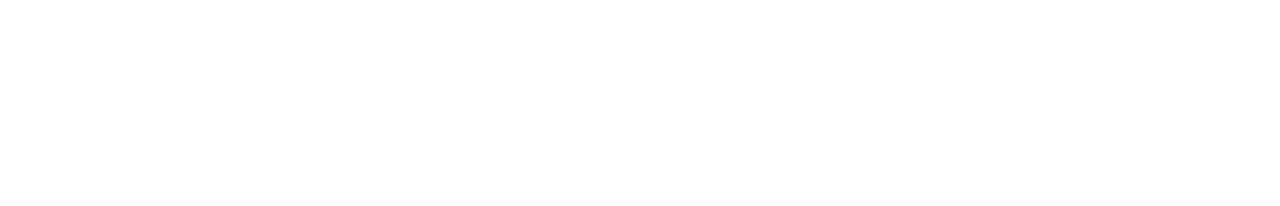
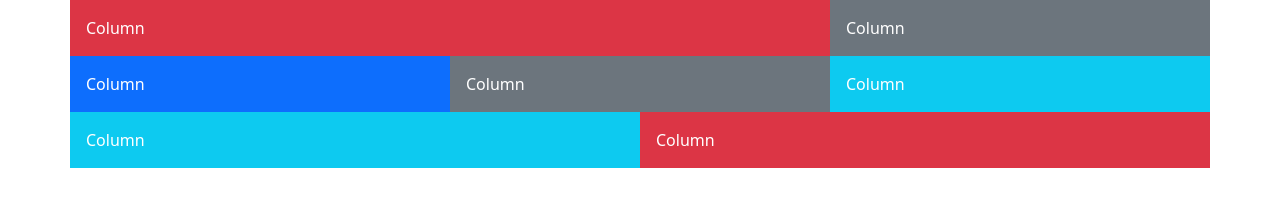
Before and after one commit to Zanirato/Bootstrap_Intro_JuliaZ, a plain HTML site: page ex2_sistema-grid/ex2.html in a window 1280 px wide. Drawn offline with nearby package versions, Linux system fonts and the light colour scheme.

Commit message:
Teste colunas

```diff
--- a/ex2_sistema-grid/ex2.html
+++ b/ex2_sistema-grid/ex2.html
@@ -8,8 +8,26 @@
 </head>
 <body>
 
+    <div class="container-xl">
+        <div class="row">
+            <div class="col-md-8 bg-danger text-white p-3">Column</div>
+            <div class="col-6 col-md-4 bg-secondary text-white p-3">Column</div>
+        </div>
+    </div>
+    <div class="container-xl">
+        <div class="row">
+            <div class="col-6 col-md-4 bg-primary text-white p-3">Column</div>
+            <div class="col-6 col-md-4 bg-secondary text-white p-3">Column</div>
+            <div class="col-6 col-md-4 bg-info text-white p-3">Column</div>
+        </div>
+    </div>
+    <div class="container-xl">
+        <div class="row">
+            <div class="col-6 bg-info text-white p-3">Column</div>
+            <div class="col-6 bg-danger text-white p-3">Column</div>
+        </div>
+    </div>
 
-    <!-- 1ª Digitação (Aqui) -->
 
 
     <script src="https://cdn.jsdelivr.net/npm/bootstrap@5.3.0/dist/js/bootstrap.bundle.min.js"></script>
```
